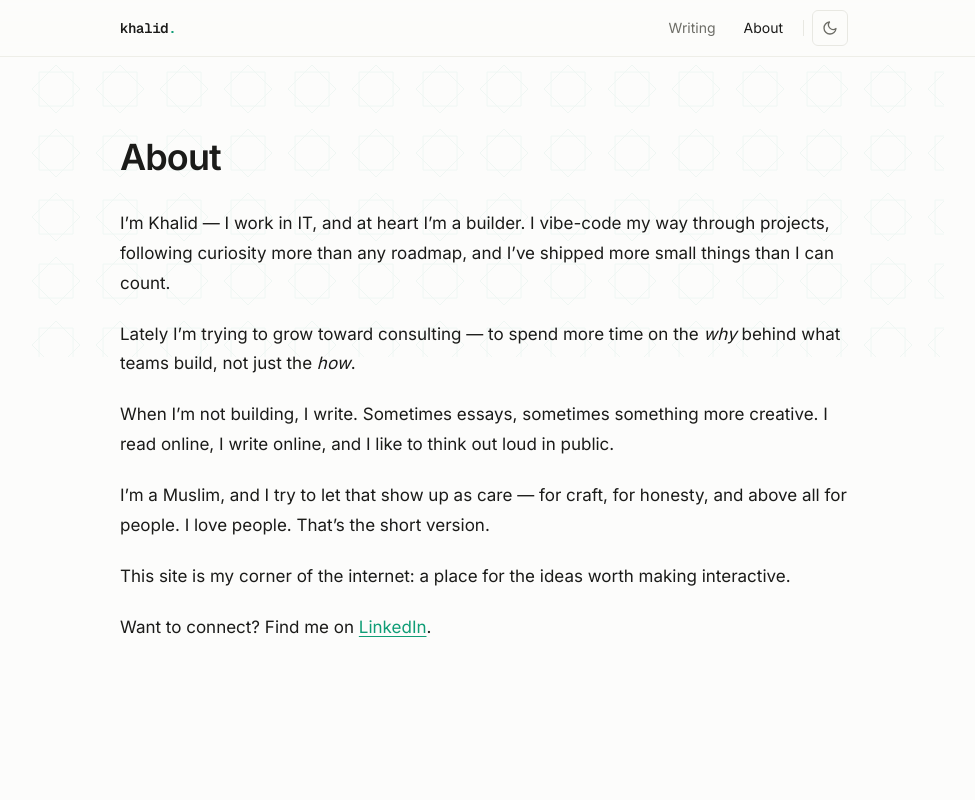
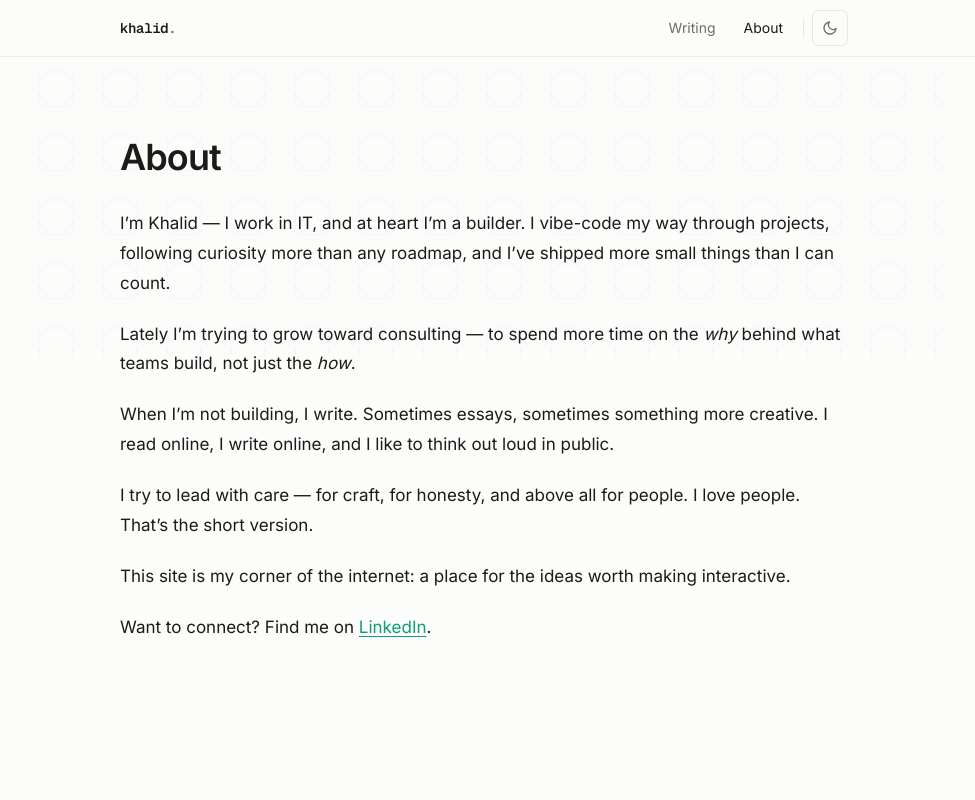
Before and after one commit to kfkhalili/khalidalkhalili.com, a Next.js app: page /about in a window 1280 px wide. Shown: the top 800 px of the page, without its empty margins (156-1131 px from the left). Built offline with nearby package versions, Linux system fonts and the light colour scheme.

Commit message:
Revert intro to builder/writer voice; remove religion mention from About

```diff
--- a/app/about/page.tsx
+++ b/app/about/page.tsx
@@ -36,9 +36,8 @@ export default function AboutPage() {
             to think out loud in public.
           </p>
           <p>
-            I&rsquo;m a Muslim, and I try to let that show up as care — for
-            craft, for honesty, and above all for people. I love people.
-            That&rsquo;s the short version.
+            I try to lead with care — for craft, for honesty, and above all for
+            people. I love people. That&rsquo;s the short version.
           </p>
           <p>
             This site is my corner of the internet: a place for the ideas worth
```
